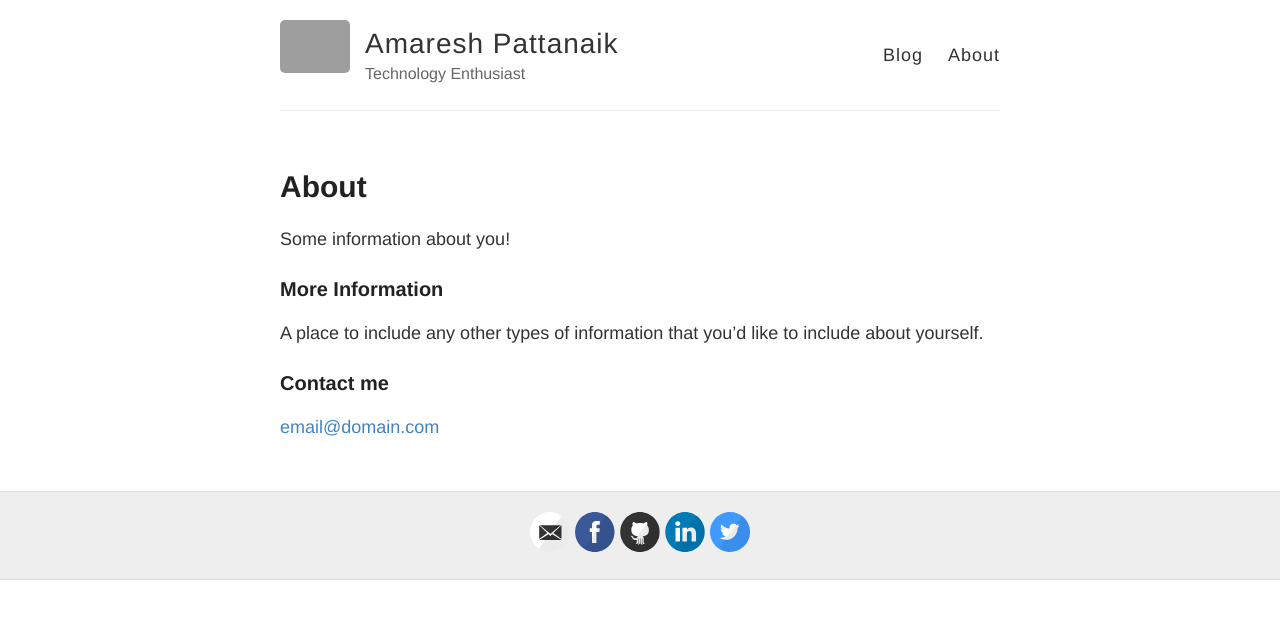
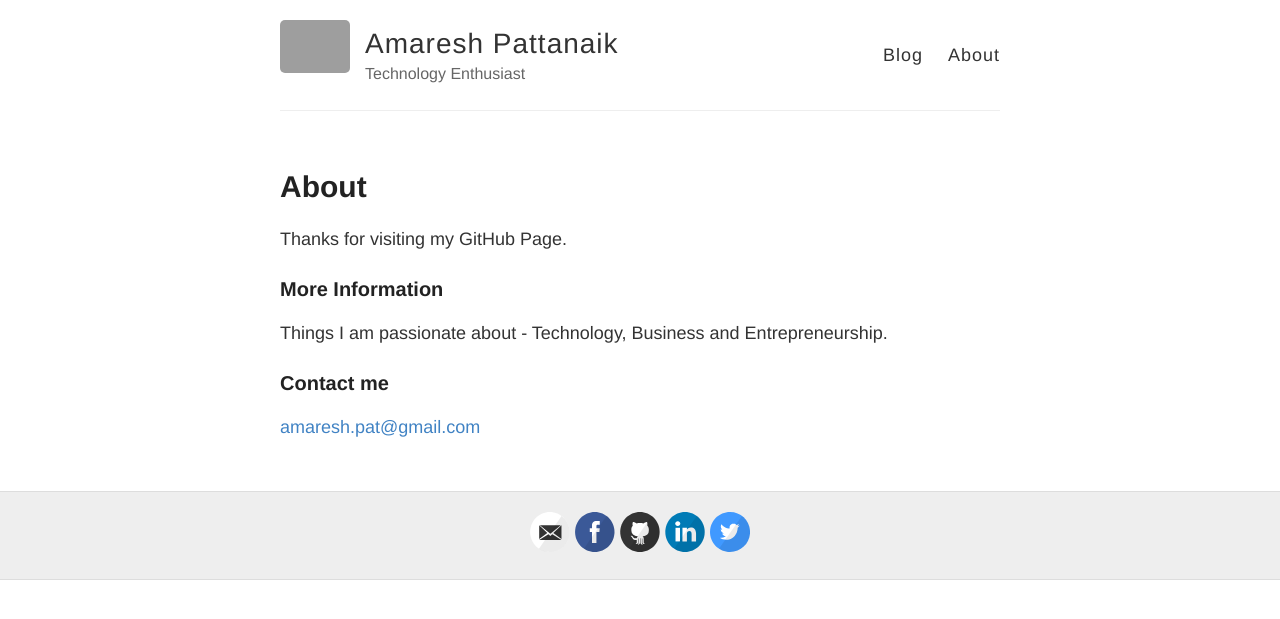
Before and after one commit to amareshp/amareshp.github.io, a Jekyll site: the page built from about.md, in a window 1280 px wide. Shown: the top 619 px of the page. Built offline with Jekyll 4.4.1, drawn with Linux system fonts in a browser that asks for light colours; grey boxes are pictures that could not be loaded.

Commit message:
updated about page.

```diff
--- a/about.md
+++ b/about.md
@@ -4,12 +4,12 @@ title: About
 permalink: /about/
 ---
 
-Some information about you!
+Thanks for visiting my GitHub Page.
 
 ### More Information
 
-A place to include any other types of information that you'd like to include about yourself.
+Things I am passionate about - Technology, Business and Entrepreneurship.
 
 ### Contact me
 
-[email@domain.com](mailto:email@domain.com)
+[amaresh.pat@gmail.com](mailto:amaresh.pat@gmail.com)
```
